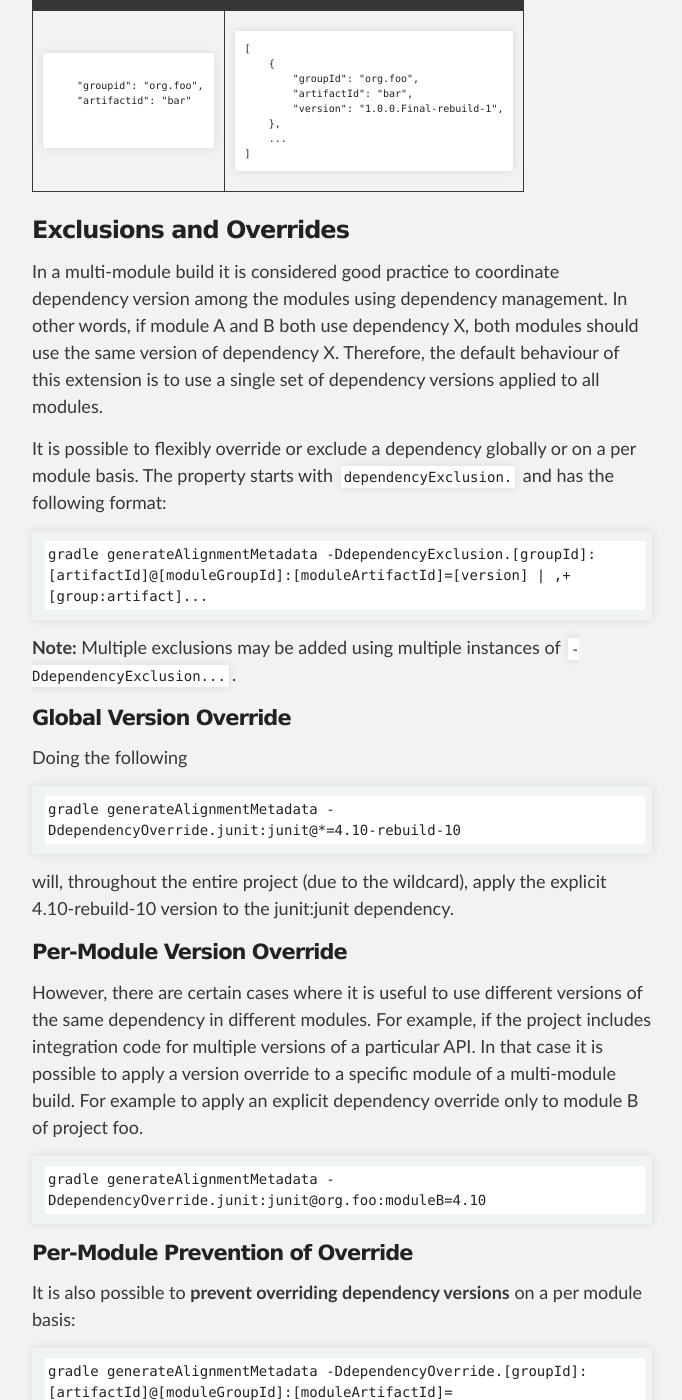
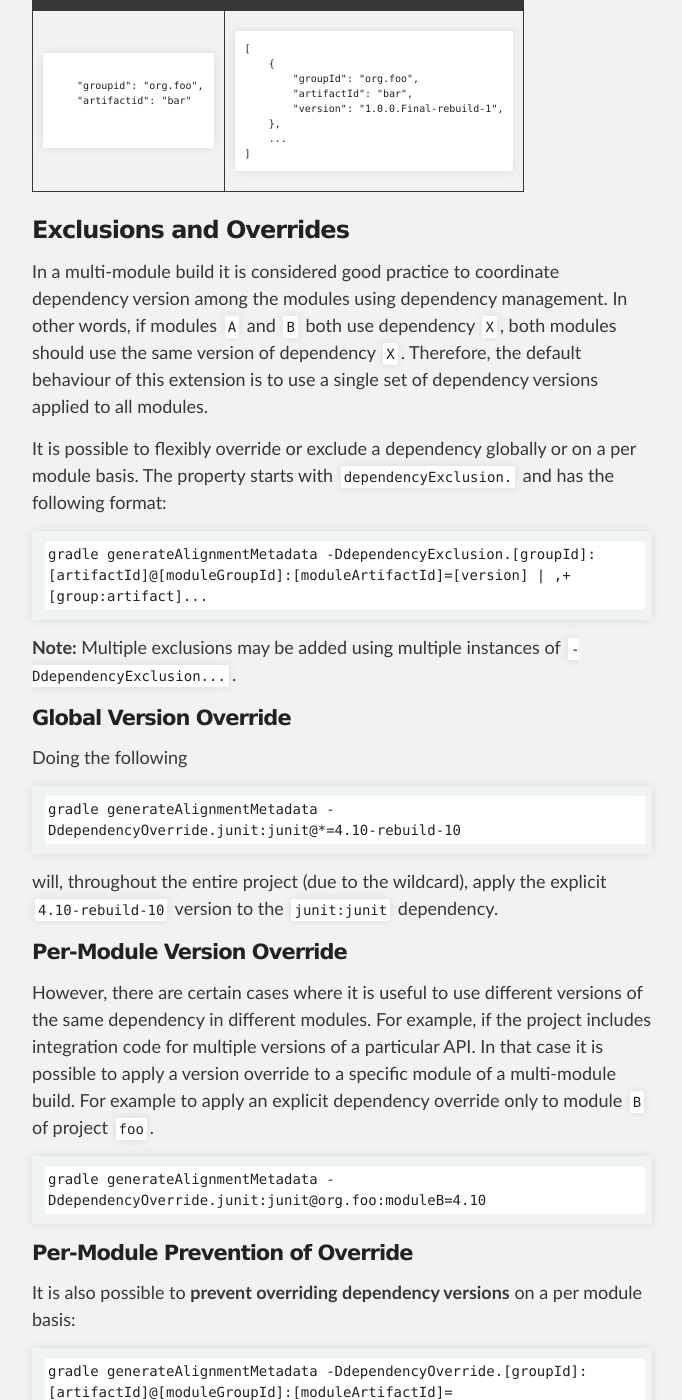
Before and after one commit to project-ncl/gradle-manipulator, a Jekyll site: the page built from guide/dep-manip.md, in a window 1280 px wide and 1400 px high, scrolled down 1712 px. Shown: the whole window, without its empty margins (298-980 px from the left). Built offline with Jekyll 4.4.1, drawn with Linux system fonts in a browser that asks for light colours; some of the changed text lies outside the part shown.

Commit message:
fix: minor fixes

```diff
--- a/guide/dep-manip.md
+++ b/guide/dep-manip.md
@@ -11,7 +11,7 @@ GME can override a set of dependency versions using a remote REST endpoint as it
 
 #### REST Endpoint
 
-GME can prescan the project, collect up all group:artifact:version's used and call a REST endpoint using the endpoint property `restURL` (provided from the Dependency Analysis tool [here](https://github.com/project-ncl/dependency-analysis)), which will then return a list of possible new versions. Note that the URL should be the subset of the endpoint e.g.
+GME can prescan the project, collect up all used `group:artifact:version` and call a REST endpoint using the endpoint property `restURL` (provided from the Dependency Analysis tool [here](https://github.com/project-ncl/dependency-analysis)), which will then return a list of possible new versions. Note that the URL should be the subset of the endpoint e.g.
 
     http://foo.bar.com/da/rest/v-1
 
@@ -20,9 +20,9 @@ GME will then call the following endpoints
     reports/lookup/gavs
     listings/blacklist/ga
 
-It will initially call the `lookup/gavs` endpoint. By default PME will pass *all* the GAVs to the endpoint ; it can be configured to split them into initial batches via `-DrestMaxSize=<...>`. If the endpoint returns a 504 timeout the batch is automatically split into smaller chunks in an attempt to reduce load on the endpoint. It will by default chunk down to size of 4 before aborting. This can be configured with `-DrestMinSize=<...>`. An optional `restRepositoryGroup` parameter may be specified so that the endpoint can use a particular repository group.
+It will initially call the `lookup/gavs` endpoint. By default PME will pass *all* the GAVs to the endpoint, though it can be configured to split them into initial batches via `-DrestMaxSize=<...>`. If the endpoint returns a 504 timeout the batch is automatically split into smaller chunks in an attempt to reduce load on the endpoint. It will by default chunk down to size of 4 before aborting. This can be configured with `-DrestMinSize=<...>`. An optional `restRepositoryGroup` parameter may be specified so that the endpoint can use a particular repository group.
 
-Finally it will call the `blacklist/ga` endpoint in order to check that the version being build is not in the blacklist.
+Finally it will call the `blacklist/ga` endpoint in order to check that the version being built is not blacklisted.
 
 The lookup REST endpoint should follow:
 
@@ -33,7 +33,7 @@ The lookup REST endpoint should follow:
 </tr>
 <tr>
 <td>
-   <pre lang="xml" style="font-size: 10px">
+   <pre lang="json" style="font-size: 10px">
 [
     [ "repositoryGroup" : "id" ]
     {
@@ -46,7 +46,7 @@ The lookup REST endpoint should follow:
     </pre>
 </td>
 <td>
-  <pre lang="xml" style="font-size: 10px">
+  <pre lang="json" style="font-size: 10px">
 [
     {
         "groupId": "org.foo",
@@ -73,15 +73,15 @@ The blacklist REST endpoint should follow:
 </tr>
 <tr>
 <td>
-   <pre lang="xml" style="font-size: 10px">
+   <pre lang="json" style="font-size: 10px">
 
     "groupid": "org.foo",
     "artifactid": "bar"
 
-    </pre>
+   </pre>
 </td>
 <td>
-  <pre lang="xml" style="font-size: 10px">
+  <pre lang="json" style="font-size: 10px">
 [
     {
         "groupId": "org.foo",
@@ -97,7 +97,9 @@ The blacklist REST endpoint should follow:
 ### Exclusions and Overrides
 
 
-In a multi-module build it is considered good practice to coordinate dependency version among the modules using dependency management.  In other words, if module A and B both use dependency X, both modules should use the same version of dependency X.  Therefore, the default behaviour of this extension is to use a single set of dependency versions applied to all modules.
+In a multi-module build it is considered good practice to coordinate dependency version among the modules using dependency management.
+In other words, if modules `A` and `B` both use dependency `X`, both modules should use the same version of dependency `X`.
+Therefore, the default behaviour of this extension is to use a single set of dependency versions applied to all modules.
 
 It is possible to flexibly override or exclude a dependency globally or on a per module basis. The property starts with `dependencyExclusion.` and has the following format:
 
@@ -113,12 +115,12 @@ Doing the following
 
     gradle generateAlignmentMetadata -DdependencyOverride.junit:junit@*=4.10-rebuild-10
 
-will, throughout the entire project (due to the wildcard), apply the explicit 4.10-rebuild-10 version to the junit:junit dependency.
+will, throughout the entire project (due to the wildcard), apply the explicit `4.10-rebuild-10` version to the `junit:junit` dependency.
 
 
 #### Per-Module Version Override
 
-However, there are certain cases where it is useful to use different versions of the same dependency in different modules.  For example, if the project includes integration code for multiple versions of a particular API. In that case it is possible to apply a version override to a specific module of a multi-module build. For example to apply an explicit dependency override only to module B of project foo.
+However, there are certain cases where it is useful to use different versions of the same dependency in different modules. For example, if the project includes integration code for multiple versions of a particular API. In that case it is possible to apply a version override to a specific module of a multi-module build. For example to apply an explicit dependency override only to module `B` of project `foo`.
 
     gradle generateAlignmentMetadata -DdependencyOverride.junit:junit@org.foo:moduleB=4.10
 
@@ -143,7 +145,7 @@ For example:
 
     gradle generateAlignmentMetadata -DdependencyOverride.junit:junit@*=
 
-Or, you can prevent overriding a dependency version across the entire project where the groupId matches, using multiple wildcards:
+Or, you can prevent overriding a dependency version across the entire project where the `groupId` matches, using multiple wildcards:
 
     gradle generateAlignmentMetadata -DdependencyOverride.[groupId]:*@*=
 
@@ -157,13 +159,13 @@ Linking the two prior concepts it is also possible to prevent overriding using w
 
     gradle generateAlignmentMetadata -DdependencyOverride.*:*@org.foo:moduleB=
 
-This will prevent any alignment within the org.foo:moduleB.
+This will prevent any alignment within the `org.foo:moduleB`.
 
     gradle generateAlignmentMetadata -DdependencyOverride.*:*@org.foo:*=
 
-This will prevent any alignment within org.foo and all sub-modules within that.
+This will prevent any alignment within `org.foo` and all sub-modules within that.
 
 #### Disabling Dependency Manipulation
 
-TODO: Introduce new parameter? Setting -DdependencySource=NONE is not sufficient, because that also disables alignment
+TODO: Introduce new parameter? Setting `-DdependencySource=NONE` is not sufficient, because that also disables alignment
 of the project version.
```
